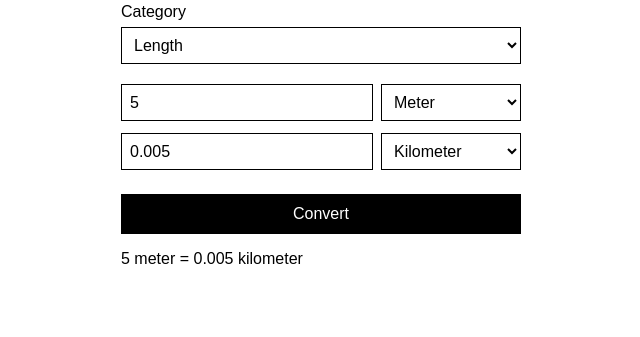
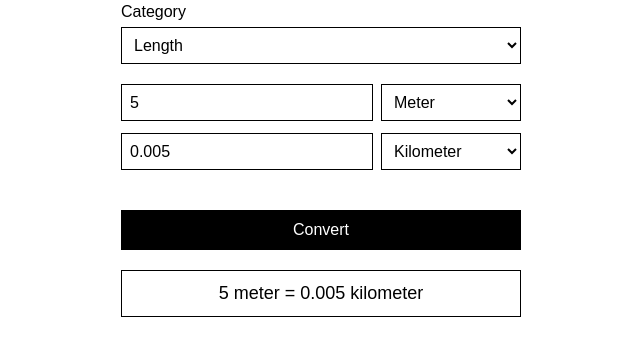
Before and after one commit to KayeNieves/Unit-Converter, a plain HTML site: page src/index.html in a window 1280 px wide. Both pictures are taken after typing "5" into the empty fields and a click on the button "Convert". Shown: the part 119-456 px from the top of the page, without its empty margins (319-959 px from the left). Drawn offline with Linux system fonts and the light colour scheme.

Commit message:
Add styles for message and summary sections in CSS

```diff
--- a/src/style.css
+++ b/src/style.css
@@ -51,10 +51,16 @@ input {
   width: 140px;
 }
 
+.message {
+  min-height: 20px;
+  margin: 0 0 8px;
+  font-size: 14px;
+  font-weight: bold;
+}
+
 button {
   width: 100%;
   padding: 10px;
-  margin-top: 8px;
   border: 1px solid #000000;
   background-color: #000000;
   color: #ffffff;
@@ -66,3 +72,14 @@ button:hover {
   background-color: #ffffff;
   color: #000000;
 }
+
+.summary {
+  margin: 20px 0 0;
+  text-align: center;
+  font-size: 18px;
+}
+
+.summary:not(:empty) {
+  padding: 12px;
+  border: 1px solid #000000;
+}
```
